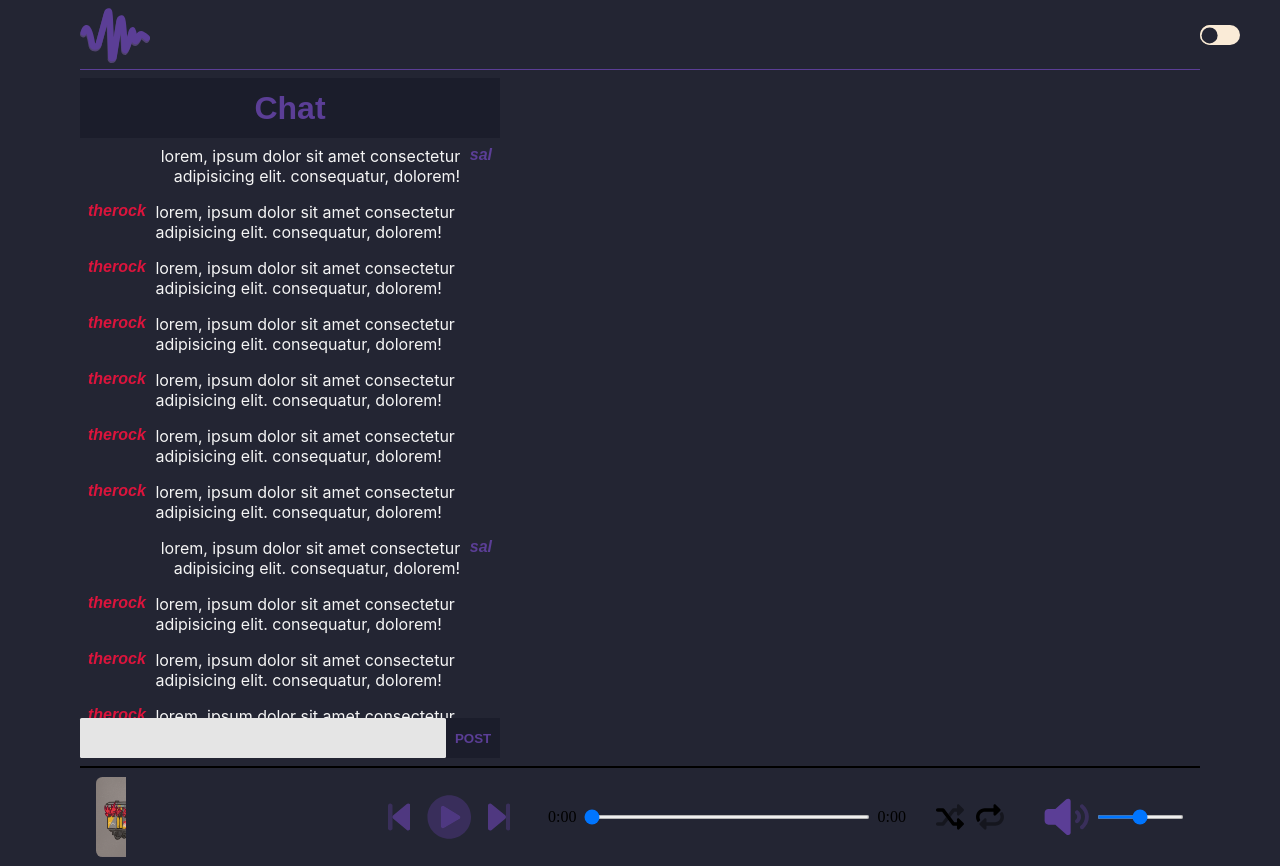
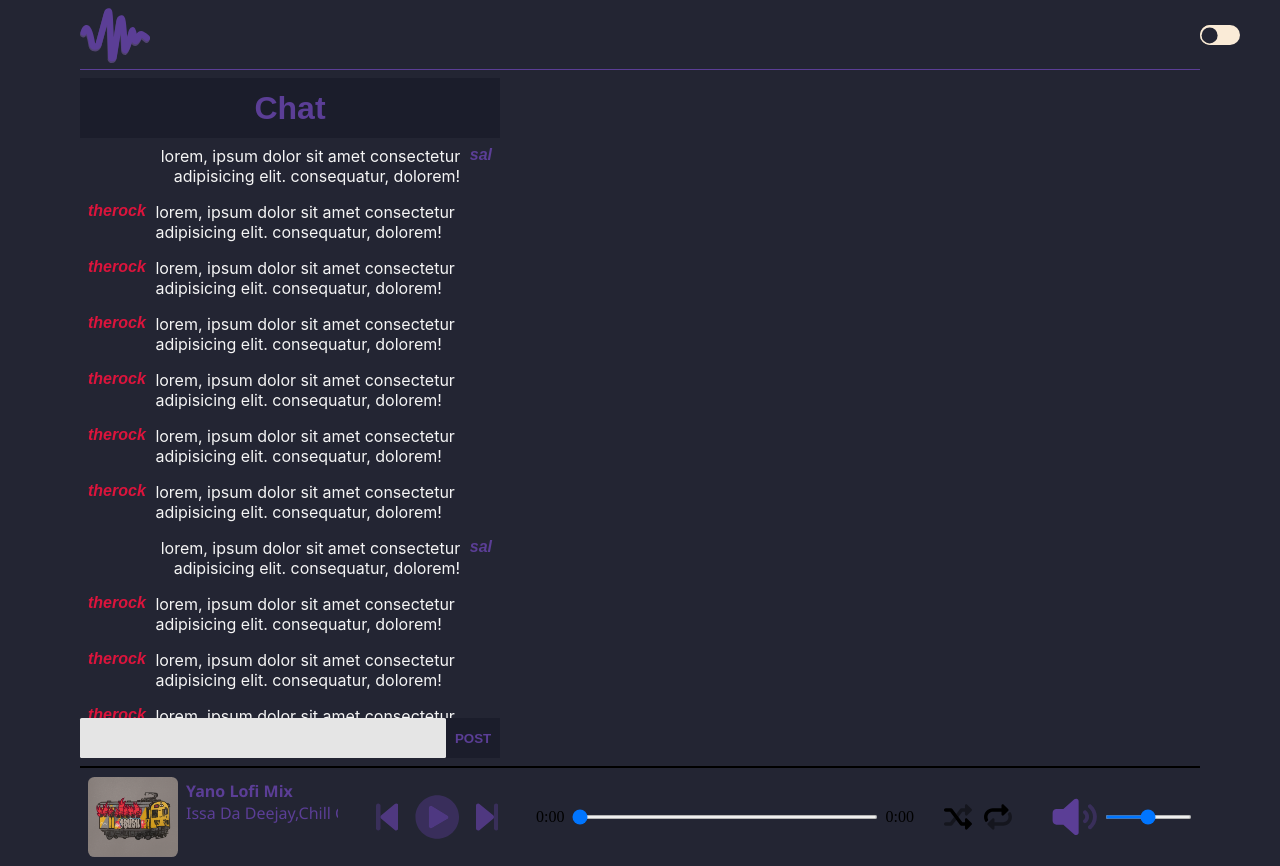
Before and after one commit to ngakana/mzansi-waya, a React (Create React App) app: page / in a window 1280 px wide. Built offline with nearby package versions, Linux system fonts and the light colour scheme.

Commit message:
💄 remove fullscreen toggle button styles

```diff
--- a/src/styles/_playerbar.scss
+++ b/src/styles/_playerbar.scss
@@ -1,26 +1,13 @@
 .playerbar {
     grid-template-areas:
-    "button song controls track settings volume";
+    "song controls track settings volume";
     display: grid;
     grid-template-rows: 1fr;
-    grid-template-columns: 30px 200px 150px auto 80px 150px;
+    grid-template-columns: 250px 150px auto 80px 150px;
     gap: 1.5rem;
     align-items: center;
-    padding: 0.1rem 1rem;
+    padding: 0.1rem 0.5rem;
     border-top: 2px solid black;
-
-    .fullscreen-button {
-        grid-area: button;
-        svg {
-            path[class="fa-primary"] {
-                fill: #5b3e96;
-            }
-            path[class="fa-secondary"] {
-                fill: #5b3e96;
-            }
-        }
-        cursor: pointer;
-    }
 
     .song-card {
         display: flex;
@@ -63,6 +50,10 @@
             path[class="fa-secondary"] {
                 fill: #5b3e96;
             }
+            cursor: pointer;
+        }
+        svg &:focus {
+            border: 1px solid whitesmoke;
         }
     }
 
--- a/src/styles/app.css
+++ b/src/styles/app.css
@@ -364,34 +364,19 @@ header svg, header .text {
 }
 
 .playerbar {
-      grid-template-areas: "button song controls track settings volume";
+      grid-template-areas: "song controls track settings volume";
   display: -ms-grid;
   display: grid;
   -ms-grid-rows: 1fr;
       grid-template-rows: 1fr;
-  -ms-grid-columns: 30px 200px 150px auto 80px 150px;
-      grid-template-columns: 30px 200px 150px auto 80px 150px;
+  -ms-grid-columns: 250px 150px auto 80px 150px;
+      grid-template-columns: 250px 150px auto 80px 150px;
   gap: 1.5rem;
   -webkit-box-align: center;
       -ms-flex-align: center;
           align-items: center;
-  padding: 0.1rem 1rem;
+  padding: 0.1rem 0.5rem;
   border-top: 2px solid black;
-}
-
-.playerbar .fullscreen-button {
-  -ms-grid-row: 1;
-  -ms-grid-column: 1;
-  grid-area: button;
-  cursor: pointer;
-}
-
-.playerbar .fullscreen-button svg path[class="fa-primary"] {
-  fill: #5b3e96;
-}
-
-.playerbar .fullscreen-button svg path[class="fa-secondary"] {
-  fill: #5b3e96;
 }
 
 .playerbar .song-card {
@@ -435,7 +420,7 @@ header svg, header .text {
 
 .playerbar .media-play-controls {
   -ms-grid-row: 1;
-  -ms-grid-column: 3;
+  -ms-grid-column: 2;
   grid-area: controls;
   display: -webkit-box;
   display: -ms-flexbox;
@@ -446,6 +431,7 @@ header svg, header .text {
 
 .playerbar .media-play-controls svg {
   width: 15%;
+  cursor: pointer;
 }
 
 .playerbar .media-play-controls svg path[class="fa-primary"] {
@@ -456,9 +442,13 @@ header svg, header .text {
   fill: #5b3e96;
 }
 
+svg .playerbar .media-play-controls:focus {
+  border: 1px solid whitesmoke;
+}
+
 .playerbar .song-progress-bar {
   -ms-grid-row: 1;
-  -ms-grid-column: 4;
+  -ms-grid-column: 3;
   grid-area: track;
   display: -webkit-box;
   display: -ms-flexbox;
@@ -511,7 +501,7 @@ header svg, header .text {
 
 .playerbar .playback-settings {
   -ms-grid-row: 1;
-  -ms-grid-column: 5;
+  -ms-grid-column: 4;
   grid-area: settings;
   display: -webkit-box;
   display: -ms-flexbox;
@@ -540,7 +530,7 @@ header svg, header .text {
 
 .playerbar .volume {
   -ms-grid-row: 1;
-  -ms-grid-column: 6;
+  -ms-grid-column: 5;
   grid-area: volume;
   display: -webkit-box;
   display: -ms-flexbox;
```
Also changed, not shown: 1 other file (tests, documents, lock files or other folders).
